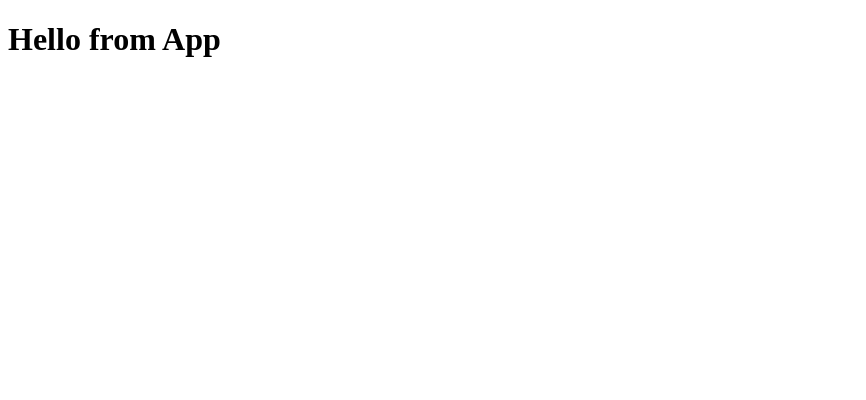
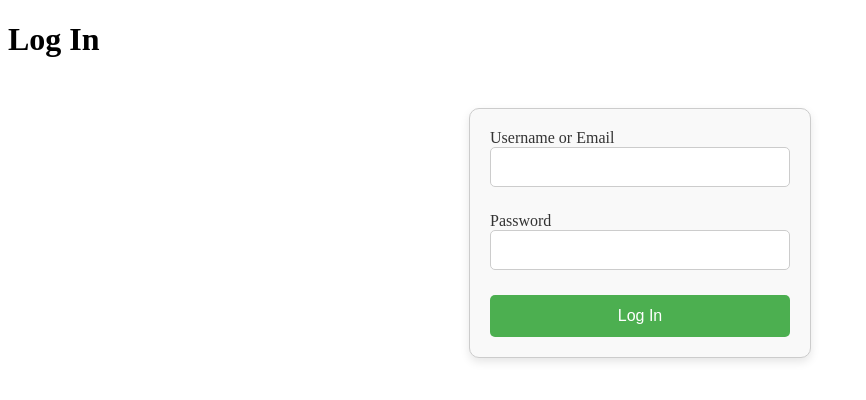
Before and after one commit to etczermerivil/Stay-Scape, a React (Vite) app in the folder frontend/: page /login in a window 1280 px wide. Shown: the top 400 px of the page, without its empty margins (0-866 px from the left). Built offline with nearby package versions, Linux system fonts and the light colour scheme; no server answers.

Commit message:
AuthMe Phase 1

```diff
--- a/frontend/src/App.jsx
+++ b/frontend/src/App.jsx
@@ -1,5 +1,21 @@
+
+import { createBrowserRouter, RouterProvider } from 'react-router-dom';
+import LoginFormPage from './components/LoginFormPage/LoginFormPage';
+
+
+const router = createBrowserRouter([
+  {
+    path: '/',
+    element: <h1>Welcome!</h1>
+  },
+  {
+    path: '/login',
+    element: <LoginFormPage />
+  }
+]);
+
 function App() {
-  return <h1> Hello from App </h1>;
+  return <RouterProvider router={router} />;
 }
 
 export default App;
--- /dev/null
+++ b/frontend/src/components/LoginFormPage/LoginForm.css
@@ -0,0 +1,51 @@
+/* frontend/src/components/LoginFormPage/LoginForm.css */
+
+form {
+  display: flex;
+  flex-direction: column;
+  width: 300px;
+  margin: 50px auto; /* Adds space at the top */
+  padding: 20px;
+  border: 1px solid #ccc;
+  border-radius: 10px;
+  background-color: #f9f9f9;
+  box-shadow: 0px 4px 10px rgba(0, 0, 0, 0.1);
+}
+
+label {
+  margin-bottom: 10px;
+  font-size: 1rem;
+  color: #333;
+}
+
+input {
+  margin-bottom: 15px;
+  padding: 10px;
+  font-size: 1rem;
+  border-radius: 5px;
+  border: 1px solid #ccc;
+  width: 100%;
+  box-sizing: border-box;
+}
+
+button {
+  padding: 12px;
+  background-color: #4CAF50;
+  color: white;
+  border: none;
+  border-radius: 5px;
+  font-size: 1rem;
+  cursor: pointer;
+  transition: background-color 0.3s ease;
+}
+
+button:hover {
+  background-color: #45a049;
+  box-shadow: 0px 4px 8px rgba(0, 0, 0, 0.2);
+}
+
+p {
+  color: red;
+  font-size: 0.9rem;
+  margin-top: -10px;
+}
--- /dev/null
+++ b/frontend/src/components/LoginFormPage/LoginFormPage.jsx
@@ -0,0 +1,58 @@
+// frontend/src/components/LoginFormPage/LoginFormPage.jsx
+
+import { useState } from 'react';
+import * as sessionActions from '../../store/session';
+import { useDispatch, useSelector } from 'react-redux';
+import { Navigate } from 'react-router-dom';
+import './LoginForm.css';  // Import the CSS file
+
+function LoginFormPage() {
+  const dispatch = useDispatch();
+  const sessionUser = useSelector((state) => state.session.user);
+  const [credential, setCredential] = useState("");
+  const [password, setPassword] = useState("");
+  const [errors, setErrors] = useState({});
+
+  // Redirect if a session user already exists
+  if (sessionUser) return <Navigate to="/" replace={true} />;
+
+  const handleSubmit = (e) => {
+    e.preventDefault();
+    setErrors({});
+    return dispatch(sessionActions.login(credential, password))  // Fix: pass them separately
+      .catch(async (res) => {
+        const data = await res.json();
+        if (data?.errors) setErrors(data.errors);
+      });
+  };
+
+  return (
+    <>
+      <h1>Log In</h1>
+      <form onSubmit={handleSubmit}>
+        <label>
+          Username or Email
+          <input
+            type="text"
+            value={credential}
+            onChange={(e) => setCredential(e.target.value)}
+            required
+          />
+        </label>
+        <label>
+          Password
+          <input
+            type="password"
+            value={password}
+            onChange={(e) => setPassword(e.target.value)}
+            required
+          />
+        </label>
+        {errors.credential && <p>{errors.credential}</p>}
+        <button type="submit">Log In</button>
+      </form>
+    </>
+  );
+}
+
+export default LoginFormPage;
--- a/frontend/src/main.jsx
+++ b/frontend/src/main.jsx
@@ -5,6 +5,7 @@
 import './index.css';
 import configureStore from './store';
 import { restoreCSRF, csrfFetch } from './store/csrf';
+import * as sessionActions from './store/session';  // <-- ADD THIS LINE
 
 const store = configureStore();
 
@@ -13,6 +14,7 @@
 
   window.csrfFetch = csrfFetch;
   window.store = store;
+  window.sessionActions = sessionActions;  // <-- ADD THIS LINE
 }
 
 // if (process.env.NODE_ENV !== 'production') {
--- /dev/null
+++ b/frontend/src/store/session.js
@@ -0,0 +1,55 @@
+import { csrfFetch } from './csrf';
+
+// Action Types
+const SET_USER = 'session/setUser';
+const REMOVE_USER = 'session/removeUser';
+
+// Action Creators
+const setUser = (user) => ({
+  type: SET_USER,
+  payload: user,
+});
+
+const removeUser = () => ({
+  type: REMOVE_USER,
+});
+
+// Thunk Action for Logging in
+export const login = (credential, password) => async (dispatch) => {
+  const response = await csrfFetch('/api/session', {
+    method: 'POST',
+    body: JSON.stringify({
+      credential,
+      password,
+    }),
+  });
+
+  const data = await response.json();
+  dispatch(setUser(data.user));
+  return response;
+};
+
+// Thunk Action for Restoring Session User
+export const restoreUser = () => async (dispatch) => {
+  const response = await csrfFetch('/api/session');  // Fetch the current session user
+  const data = await response.json();
+  dispatch(setUser(data.user));  // Set the session user in the store
+  return response;
+};
+
+// Reducer
+const initialState = { user: null };
+
+const sessionReducer = (state = initialState, action) => {
+  switch (action.type) {
+    case SET_USER:
+      return { ...state, user: action.payload };
+    case REMOVE_USER:
+      return { ...state, user: null };
+    default:
+      return state;
+  }
+};
+
+// Export the reducer as default
+export default sessionReducer;
--- a/frontend/src/store/store.js
+++ b/frontend/src/store/store.js
@@ -1,8 +1,10 @@
 import { createStore, applyMiddleware, compose, combineReducers } from 'redux';
 import thunk from 'redux-thunk';
+import sessionReducer from './session';  // Import session reducer
 
 const rootReducer = combineReducers({
-  // ADD REDUCERS HERE
+  session: sessionReducer,  // Add the session reducer here
+  // ADD OTHER REDUCERS HERE IF NEEDED
 });
 
 let enhancer;
```
